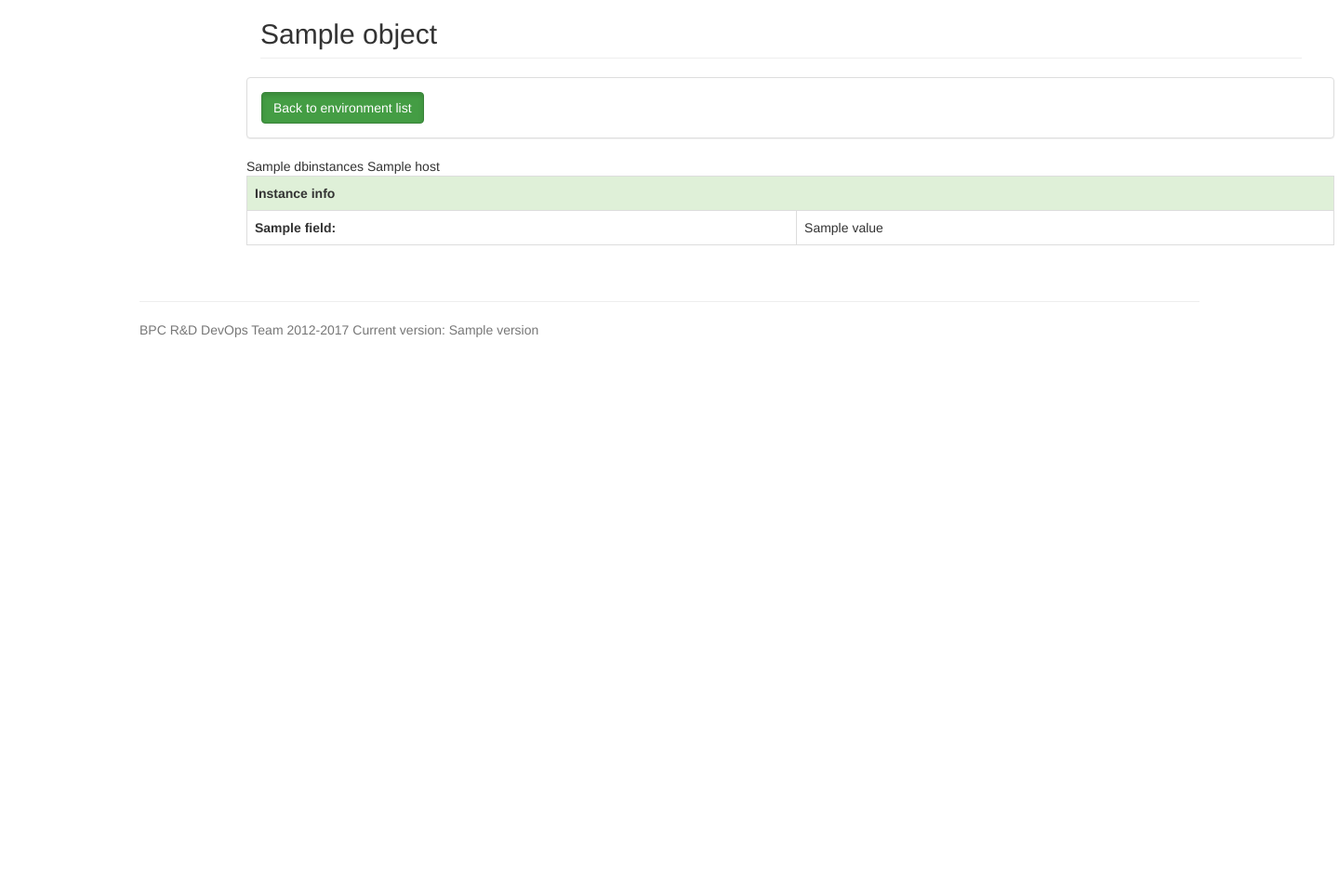
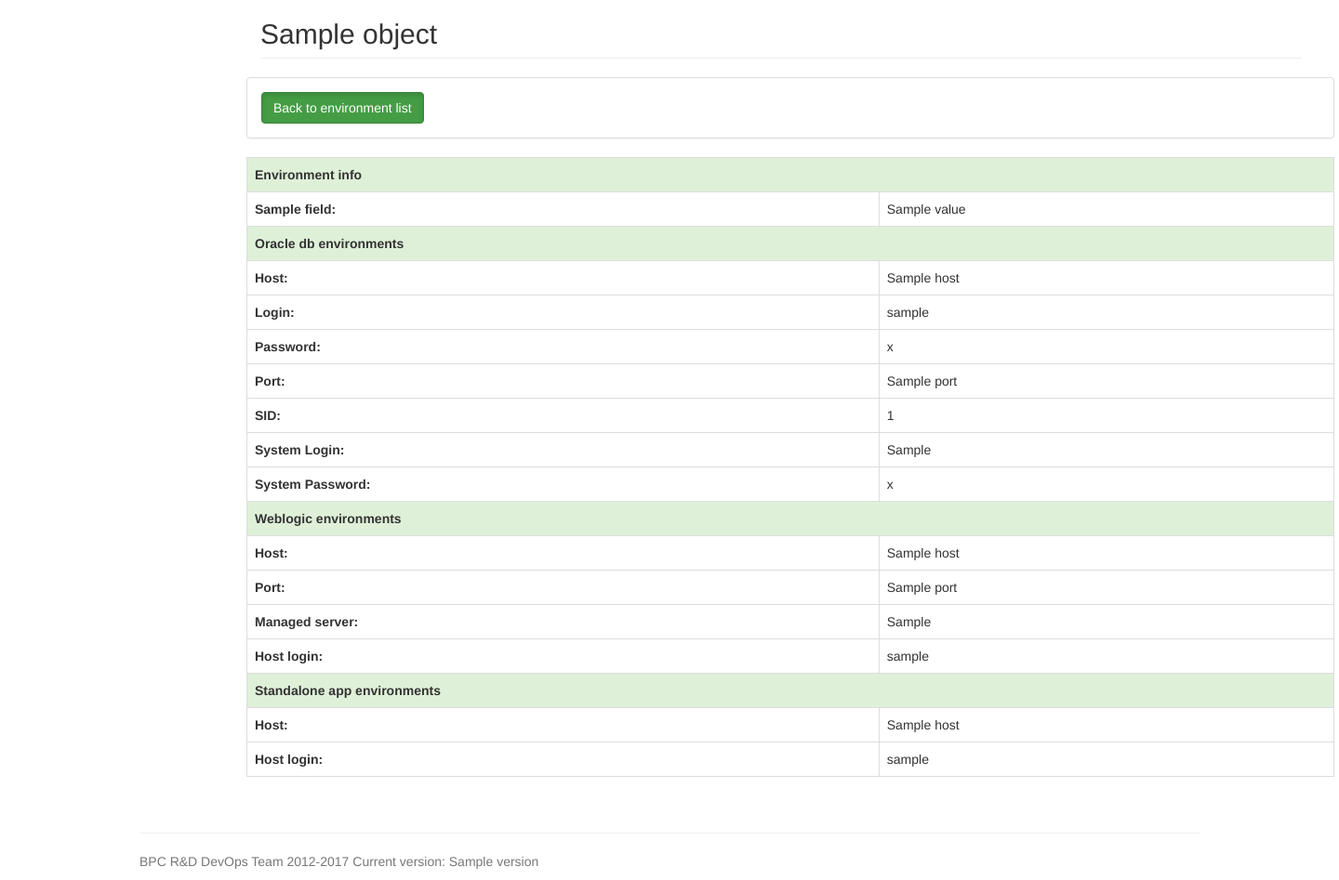
Before and after one commit to dr013/rndgui, a Django app: template cat/templates/cat/environment_detail.html in a window 1440 px wide. Shown: the part 50-997 px from the top of the page at 93% size. Before the commit the page ends 413 px from the top, so only its background shows below. Run offline with Django 3.2, Linux system fonts and the light colour scheme; the template is opened without the code that fills it: most values are stand-ins (such as "Sample title", 1, 10 or a date in 2020); some libraries are stand-ins or nearby versions.

Commit message:
Develop environment

```diff
--- a/cat/models.py
+++ b/cat/models.py
@@ -83,5 +83,11 @@ class Environment(models.Model):
     def __str__(self):
         return self.name
 
+    def get_fields2(self):
+        return Environment._meta.virtual_fields
+
     def get_fields(self):
         return [(field.verbose_name, field._get_val_from_obj(self)) for field in self.__class__._meta.fields]
+
+    def get_absolute_url(self):
+        return reverse('env-detail', kwargs={'pk': self.pk})
--- a/cat/templates/cat/environment_detail.html
+++ b/cat/templates/cat/environment_detail.html
@@ -13,21 +13,48 @@
             </div>
             <table class="table table-responsive table-bordered">
                 <tr align="center" class="bg-warning">
-                    <th colspan="3" class="bg-success">Instance info</th>
+                    <th colspan="2" class="bg-success">Environment info</th>
                 </tr>
-                {{ env.dbinstances }}
-
-                {% for r in env.dbinstances.all %}
-                    {{r.host}}
-                {% endfor %}
-
                 {% for name, value in object.get_fields %}
                     <tr>
-                        <th colspan="2">{{ name }}:</th>
-                        <td>{{ value|default:"Not available" }}</td>
+                        <th>{{ name }}:</th>
+                        <td>{{ value }}</td>
                     </tr>
                 {% endfor %}
-
+                {% if env.dbinstances.all %}
+                    <tr align="center" class="bg-warning">
+                        <th colspan="2" class="bg-success">Oracle db environments</th>
+                    </tr>
+                    {% for rec in env.dbinstances.all %}
+                        <tr><th>Host:</th><td>{{ rec.host }}</td></tr>
+                        <tr><th>Login:</th><td>{{ rec.login }}</td></tr>
+                        <tr><th>Password:</th><td>{{ rec.passwd }}</td></tr>
+                        <tr><th>Port:</th><td>{{ rec.port }}</td></tr>
+                        <tr><th>SID:</th><td>{{ rec.sid }}</td></tr>
+                        <tr><th>System Login:</th><td>{{ rec.sys_user }}</td></tr>
+                        <tr><th>System Password:</th><td>{{ rec.sys_passwd }}</td></tr>
+                    {% endfor %}
+                {% endif  %}
+                {% if env.webinstances.all %}
+                    <tr align="center" class="bg-warning">
+                        <th colspan="2" class="bg-success">Weblogic environments</th>
+                    </tr>
+                    {% for rec in env.webinstances.all %}
+                        <tr><th>Host:</th><td>{{ rec.host }}</td></tr>
+                        <tr><th>Port:</th><td>{{ rec.port }}</td></tr>
+                        <tr><th>Managed server:</th><td>{{ rec.target_server }}</td></tr>
+                        <tr><th>Host login:</th><td>{{ rec.host_login }}</td></tr>
+                    {% endfor %}
+                {% endif  %}
+                {% if env.stlninstances.all %}
+                    <tr align="center" class="bg-warning">
+                        <th colspan="2" class="bg-success">Standalone app environments</th>
+                    </tr>
+                    {% for rec in env.stlninstances.all %}
+                    <tr><th>Host:</th><td>{{ rec.host }}</td></tr>
+                    <tr><th>Host login:</th><td>{{ rec.host_login }}</td></tr>
+                    {% endfor %}
+                {% endif  %}
             </table>
         </div>
     </div>
```
Also changed, not shown: cat/templates/cat/environment_form.html (added, +24 -0 lines), cat/urls.py (+5 -5 lines), cat/views.py (+26 -0 lines), rndgui/rndgui.db.
